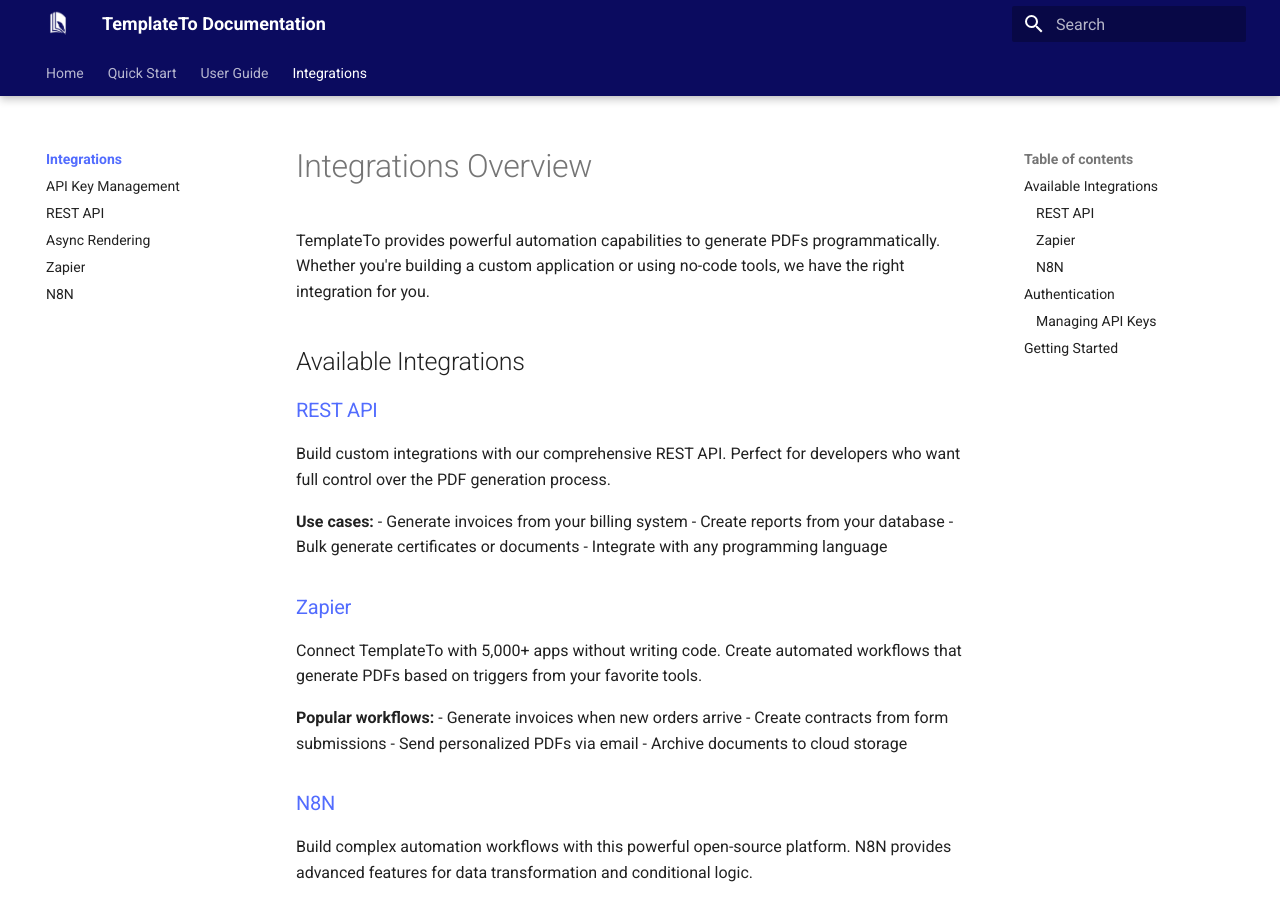
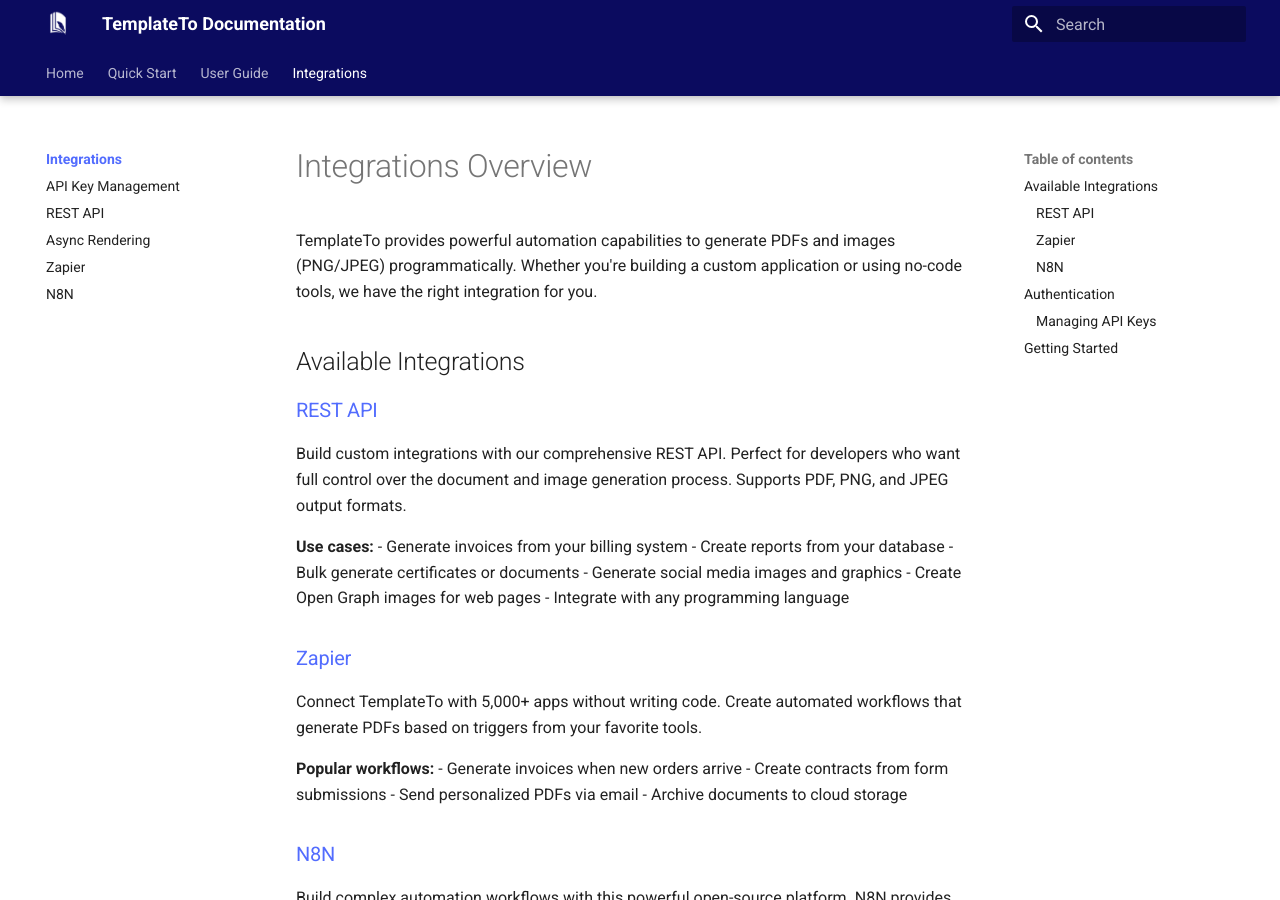
Before and after one commit to TemplateTo/TemplateTo.Docs, an MkDocs documentation site: the page built from docs/integrations/index.md, in a window 1280 px wide and 900 px high. Built offline with MkDocs 1.6.1 and Material for MkDocs 9.7.7, drawn with Linux system fonts in a browser that asks for light colours.

Commit message:
Update integrations overview with image generation capabilities
- Updated overview to mention PNG/JPEG image generation
- Updated REST API description to mention document and image generation
- Added social media images and Open Graph images to use cases

Co-Authored-By: Claude Opus 4.5 <noreply@anthropic.com>

```diff
--- a/docs/integrations/index.md
+++ b/docs/integrations/index.md
@@ -1,16 +1,18 @@
 # Integrations Overview
 
-TemplateTo provides powerful automation capabilities to generate PDFs programmatically. Whether you're building a custom application or using no-code tools, we have the right integration for you.
+TemplateTo provides powerful automation capabilities to generate PDFs and images (PNG/JPEG) programmatically. Whether you're building a custom application or using no-code tools, we have the right integration for you.
 
 ## Available Integrations
 
 ### [REST API](restAPI.md)
-Build custom integrations with our comprehensive REST API. Perfect for developers who want full control over the PDF generation process.
+Build custom integrations with our comprehensive REST API. Perfect for developers who want full control over the document and image generation process. Supports PDF, PNG, and JPEG output formats.
 
 **Use cases:**
 - Generate invoices from your billing system
 - Create reports from your database
 - Bulk generate certificates or documents
+- Generate social media images and graphics
+- Create Open Graph images for web pages
 - Integrate with any programming language
 
 ### [Zapier](zapier.md)
```
